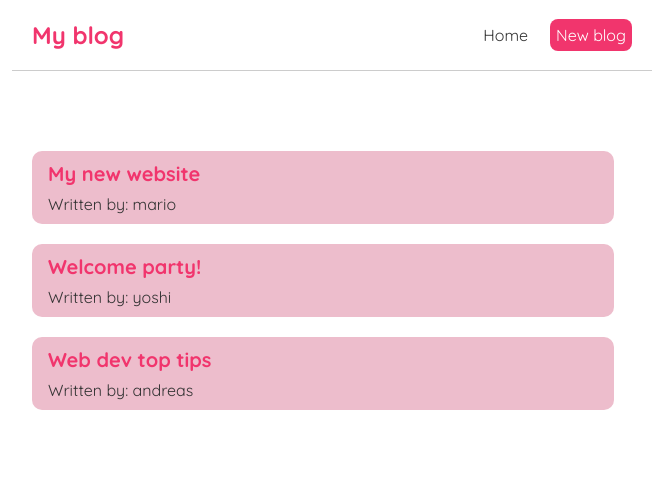
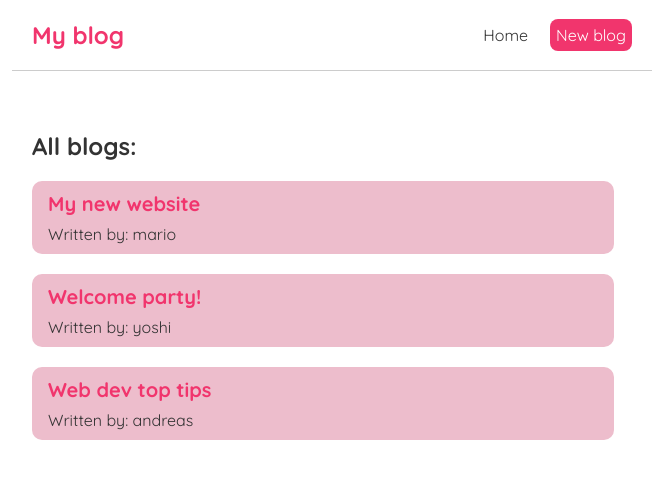
Before and after one commit to AndreasAvetisian/react-js-training, a React (Create React App) app: page / in a window 1280 px wide. Shown: the top 478 px of the page, without its empty margins (308-971 px from the left). Built offline with nearby package versions, Linux system fonts and the light colour scheme.

Commit message:
Props usage

```diff
--- /dev/null
+++ b/src/BlogList.js
@@ -0,0 +1,16 @@
+const BlogList = ({ blogs, title }) => {
+
+    return (
+        <div className="blog-list">
+            <h2>{ title }</h2>
+            {blogs.map((blog) => (
+                <div className="blog-preview" key={blog.id}>
+                    <h2>{ blog.title }</h2>
+                    <p>Written by: { blog.author }</p>
+                </div>
+            ))}
+        </div>
+     );
+}
+
+export default BlogList;
--- a/src/Home.js
+++ b/src/Home.js
@@ -1,4 +1,5 @@
 import { useState } from 'react';
+import BlogList from './BlogList';
 
 const Home = () => {
 
@@ -10,12 +11,7 @@
 
     return (
         <div className="home">
-            {blogs.map((blog) => (
-                <div className="blog-preview" key={blog.id}>
-                    <h2>{ blog.title }</h2>
-                    <p>Written by: { blog.author }</p>
-                </div>
-            ))}
+            <BlogList blogs={blogs} title='All blogs:'/>
         </div>
     );
 }
```
